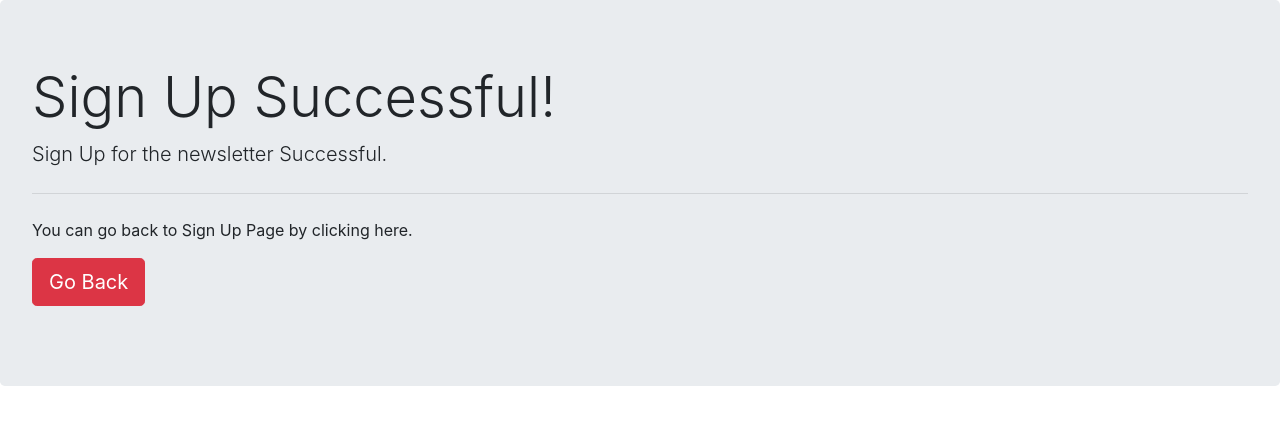
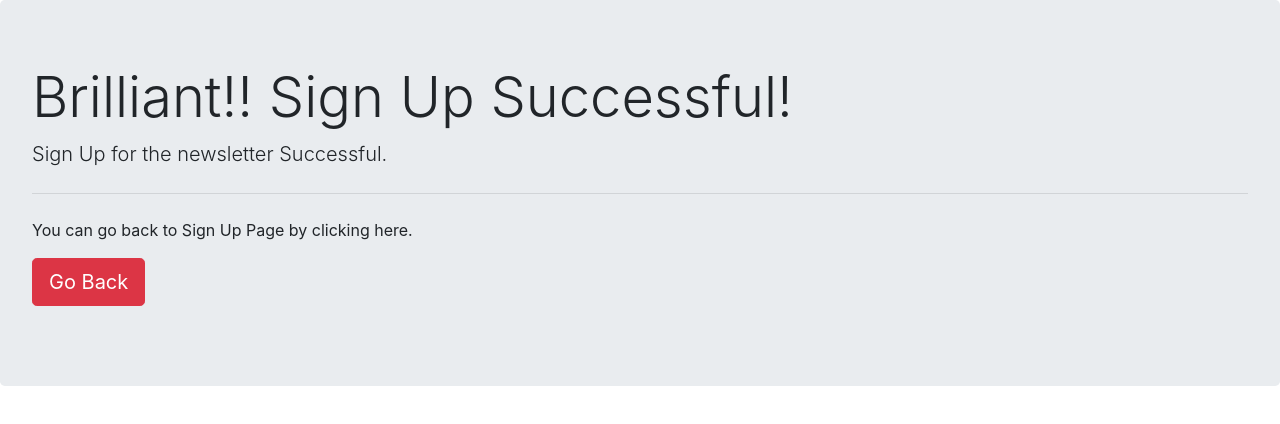
Before and after one commit to MalateshaAnantha/NewsLetterSignUp, a website: page success.html in a window 1280 px wide. Drawn offline with nearby package versions, Linux system fonts and the light colour scheme.

Commit message:
changed success message

```diff
--- a/app.js
+++ b/app.js
@@ -3,7 +3,6 @@ const express = require('express');
 const bodyParser= require('body-parser');
 const request= require('request');
 const https=require('https');
-
 
 const app= express();
 app.use(bodyParser.urlencoded({extended: true}));
--- a/success.html
+++ b/success.html
@@ -8,7 +8,7 @@
   </head>
   <body>
     <div class="jumbotron">
-      <h1 class="display-4">Sign Up Successful!</h1>
+      <h1 class="display-4">Brilliant!! Sign Up Successful!</h1>
       <p class="lead">Sign Up for the newsletter Successful.</p>
       <hr class="my-4">
       <p>You can go back to Sign Up Page by clicking here.</p>
```
